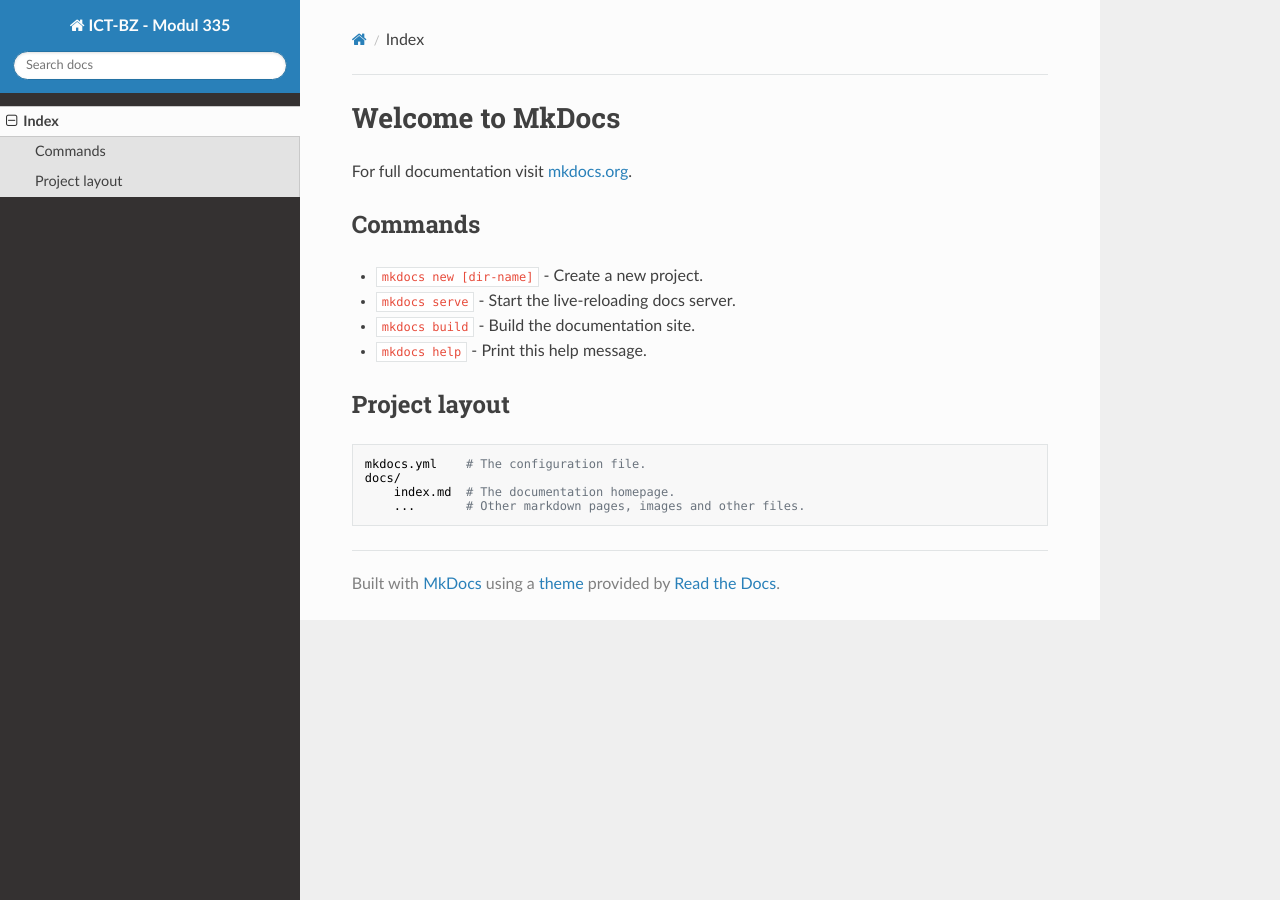
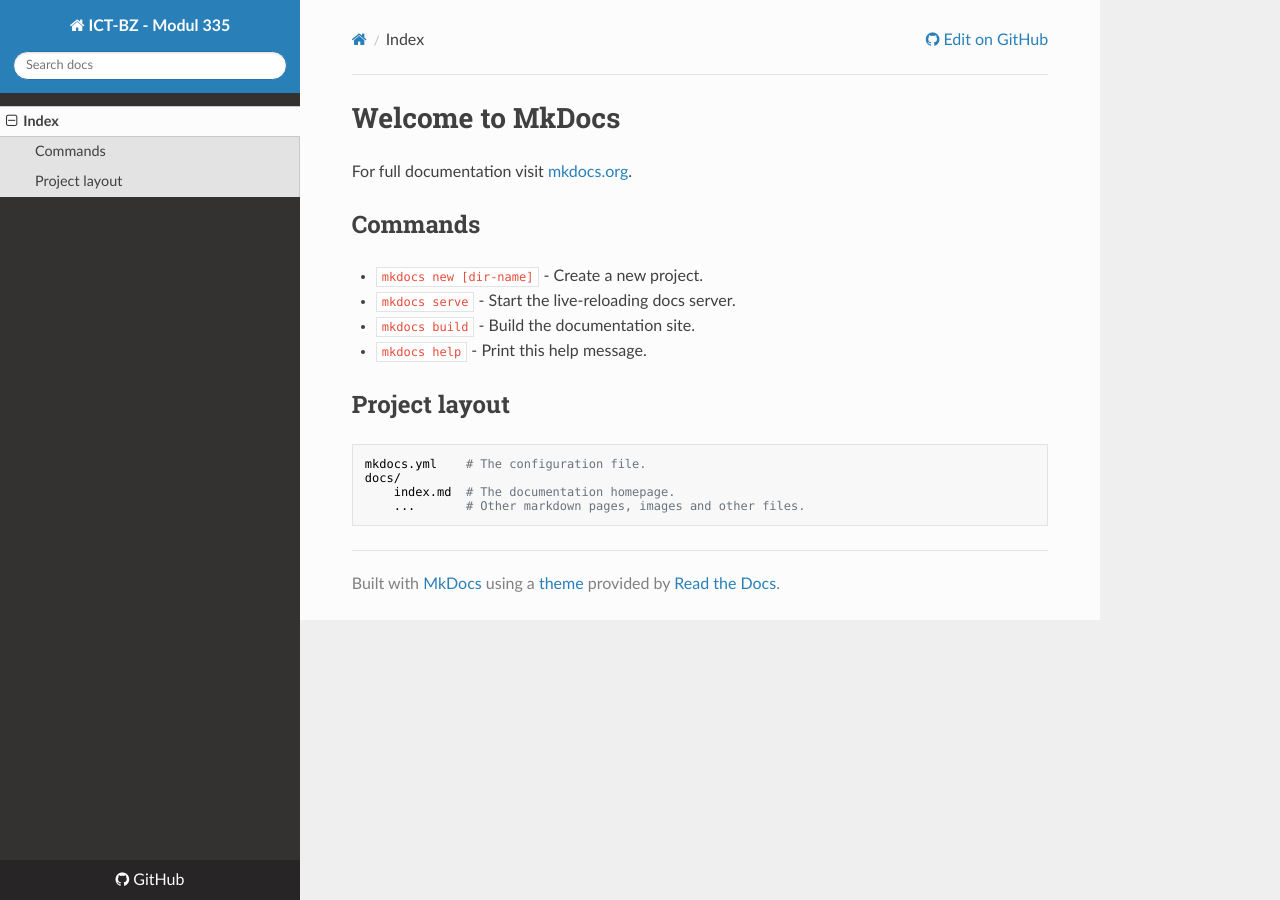
Before and after one commit to IctBerufsbildungZentralschweiz/modul-335, an MkDocs documentation site: the page built from docs/index.md, in a window 1280 px wide. Built offline with MkDocs 1.6.1, drawn with Linux system fonts in a browser that asks for light colours; nearby versions of some CDN libraries; old or Windows-style settings are respelled for this version of MkDocs; some of the changed lines change nothing that is shown.

Commit message:
Changes mkdocs settings

```diff
--- a/mkdocs.yml
+++ b/mkdocs.yml
@@ -1,5 +1,10 @@
 site_name: ICT-BZ - Modul 335
 site_description: Kursunterlagen für "Mobile-Applikation realisieren"
+site_url: https://modul-335.enz.lu
+repo_url: https://github.com/IctBerufsbildungZentralschweiz/modul-335.git
 theme: readthedocs
+google_analytics: ['UA-87616772-1', 'modul-335.enz.lu']
+site_author: Tom Enz
+site_copyright: ICT Berufsbildung Zentralschweiz - Tom Enz
 pages:
 - ['index.md', 'Index']
```
